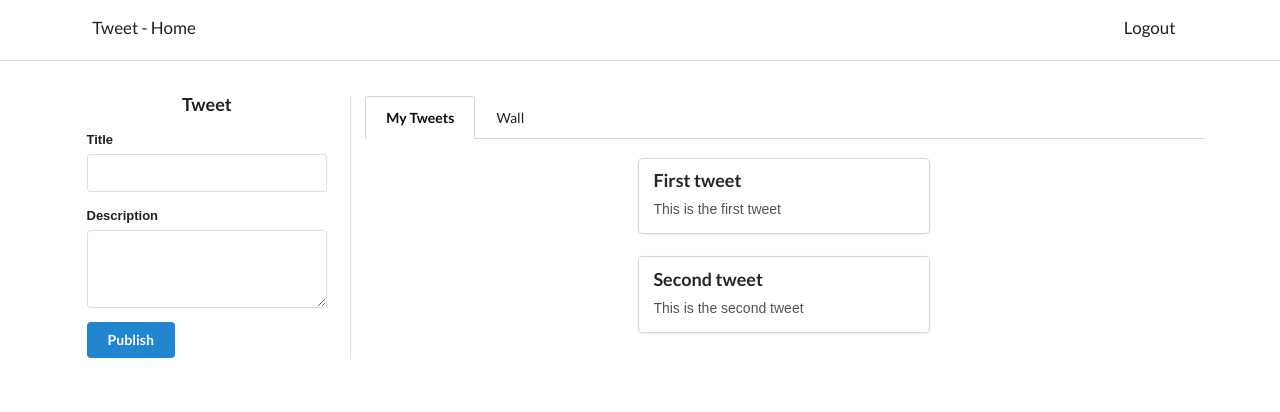
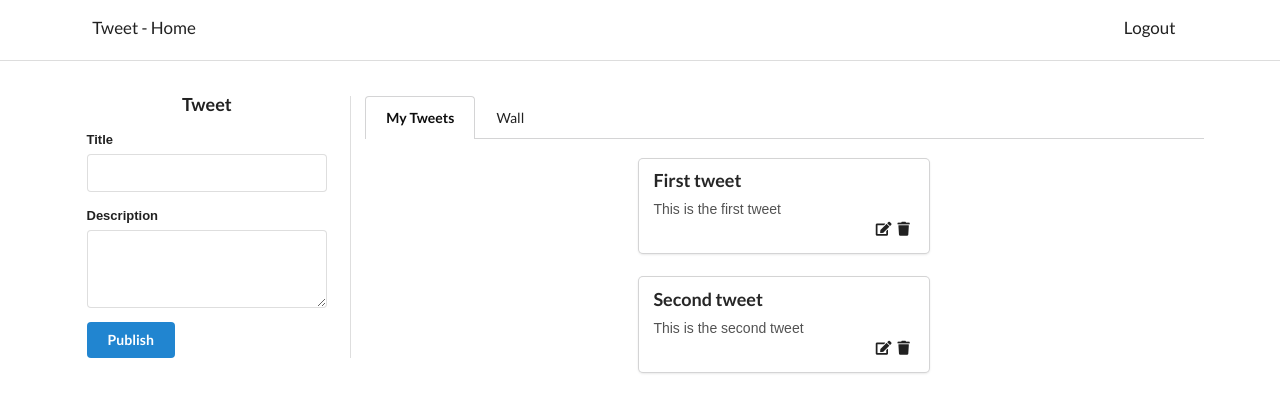
Before and after one commit to ivanpilot/tweet-client, a React (Create React App) app: page / in a window 1280 px wide. Shown: the top 412 px of the page. Built offline with nearby package versions, Linux system fonts and the light colour scheme.

Commit message:
add icon on tweet card to edit and delete tweets

```diff
--- a/src/components/Tweet.js
+++ b/src/components/Tweet.js
@@ -2,13 +2,20 @@ import React from 'react';
 
 class Tweet extends React.Component {
   render () {
-
     const tweets = this.props.tweets.map( (tweet, index) => (
       <div key={index} className="ui cards">
         <div className="card">
           <div className="content">
             <div className="header">{tweet.title}</div>
             <div className="description">{tweet.description}</div>
+            <div className='extra content'>
+            <span className='right floated trash icon' onClick={this.handleTrashClick}>
+              <i className='trash icon' />
+            </span>
+            <span className='right floated edit icon' onClick={this.props.onEditClick}>
+              <i className='edit icon' />
+            </span>
+          </div>
           </div>
         </div>
       </div>
```
